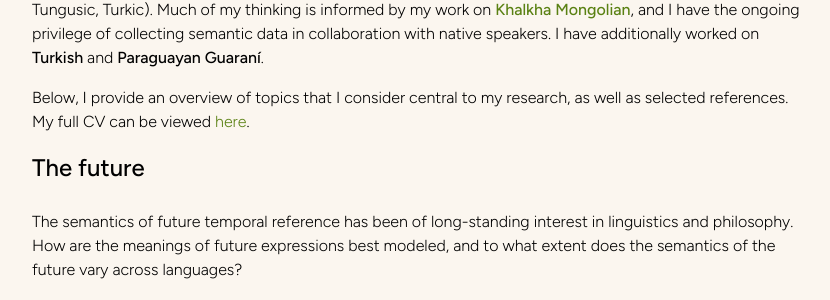
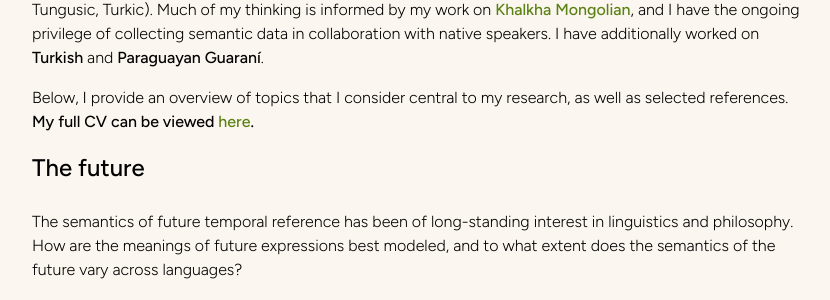
Before and after one commit to emilyknick/emilyknick.github.io, a Jekyll site: the page built from _pages/research.md, in a window 1280 px wide and 900 px high. Shown: the part 299-599 px from the top of the window, without its empty margins (223-1053 px from the left). Built offline with Jekyll 4.4.1, drawn with Linux system fonts in a browser that asks for light colours; comment, search, counter and statistics services are not loaded; a style sheet for code colours, icons or effects is not loaded.

```diff
--- a/_pages/research.md
+++ b/_pages/research.md
@@ -10,7 +10,7 @@
 
 A belief that is woven into my work is the importance of cross-linguistic insights for semantic theory. Along with my native language, <b>English</b>, I have an empirical focus on the so-called ‘Altaic' languages (e.g., Mongolic, Tungusic, Turkic). Much of my thinking is informed by my work on [<b>Khalkha Mongolian</b>](/khalkha-mongolian/), and I have the ongoing privilege of collecting semantic data in collaboration with native speakers. I have additionally worked on <b>Turkish</b> and <b>Paraguayan Guaraní</b>.
 
-Below, I provide an overview of topics that I consider central to my research, as well as selected references. My full CV can be viewed [here](https://emilyknick.github.io/assets/pdf/EmilyKnick_CV.pdf).
+Below, I provide an overview of topics that I consider central to my research, as well as selected references. <b>My full CV can be viewed [here](https://emilyknick.github.io/assets/pdf/EmilyKnick_CV.pdf).</b>
 
 <font size="5"><b>The future</b></font><br>
 The semantics of future temporal reference has been of long-standing interest in linguistics and philosophy. How are the meanings of future expressions best modeled, and to what extent does the semantics of the future vary across languages?
```
Also changed, not shown: _pages/papers.md (+2 -0 lines).
